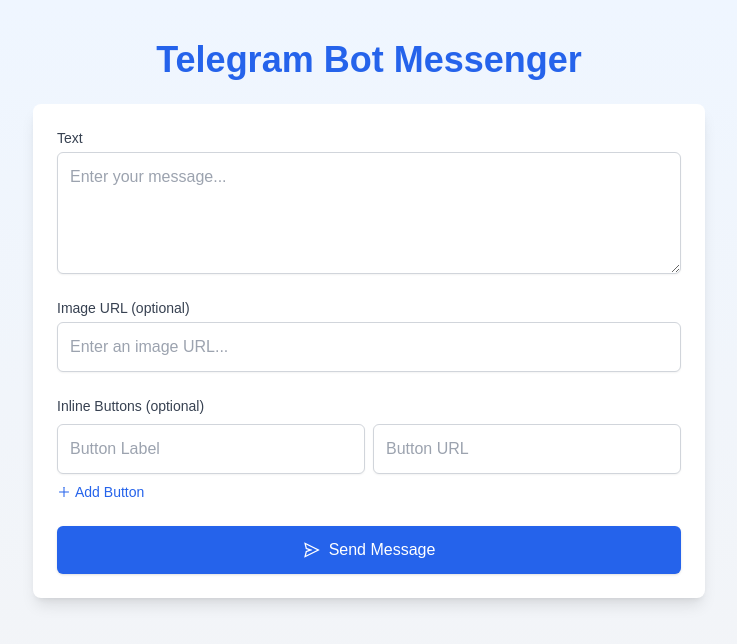
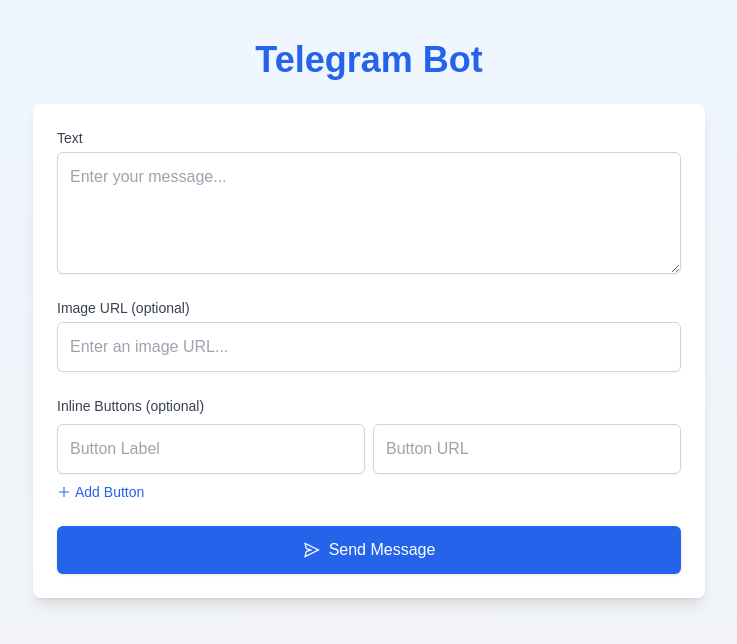
Before and after one commit to emapg/kjuyrte, a Next.js app: page / in a window 1280 px wide. Shown: the top 644 px of the page, without its empty margins (271-1008 px from the left). Built offline with nearby package versions, Linux system fonts and the light colour scheme.

Commit message:
Update index.js

```diff
--- a/pages/index.js
+++ b/pages/index.js
@@ -45,7 +45,7 @@
     <div className="min-h-screen bg-gradient-to-b from-blue-50 to-gray-100 flex flex-col items-center py-10 px-4">
       <ToastContainer position="top-right" />
       <h1 className="text-4xl font-bold mb-6 text-blue-600 text-center">
-        Telegram Bot Messenger
+        Telegram Bot
       </h1>
 
       <form
```
